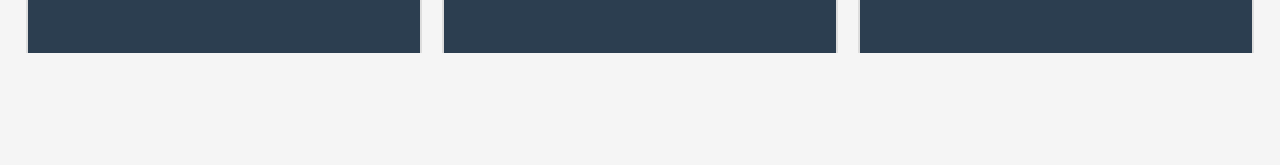
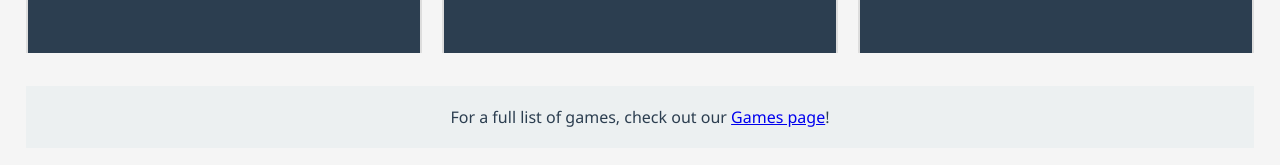
Before and after one commit to Braedan-Mitchell/project-2_Indiefinder, a plain HTML site: page html/index.html in a window 1280 px wide. Shown: the part 553-718 px from the top of the page. Drawn offline with Linux system fonts and the light colour scheme.

Commit message:
forgot to save so I have to do another commit

```diff
--- a/css/csspages/cssindex.css
+++ b/css/csspages/cssindex.css
@@ -90,3 +90,11 @@
         width: 100%;
     }
 }
+
+footer {
+    text-align: center;
+    padding: 20px 0;
+    background-color: #ecf0f1;
+    color: #2c3e50;
+    margin-top: 40px;
+}
--- a/html/index.html
+++ b/html/index.html
@@ -137,5 +137,9 @@
             </div>
         </div>
     </div>
+
+    <footer>
+        For a full list of games, check out our <a href="games.html">Games page</a>!
+    </footer>
 </body>
 </html>
```
